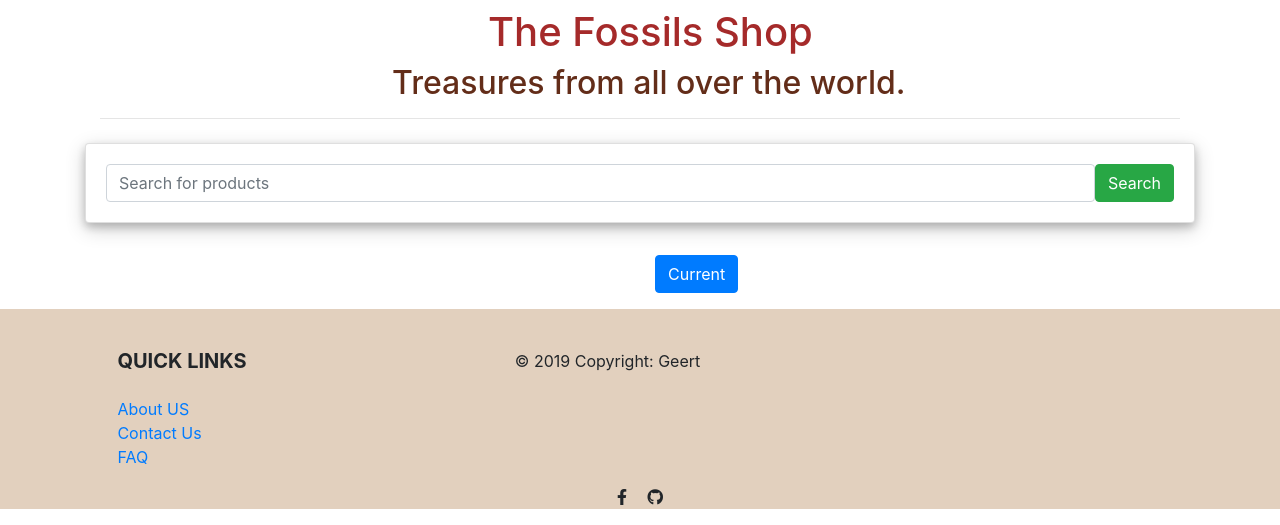
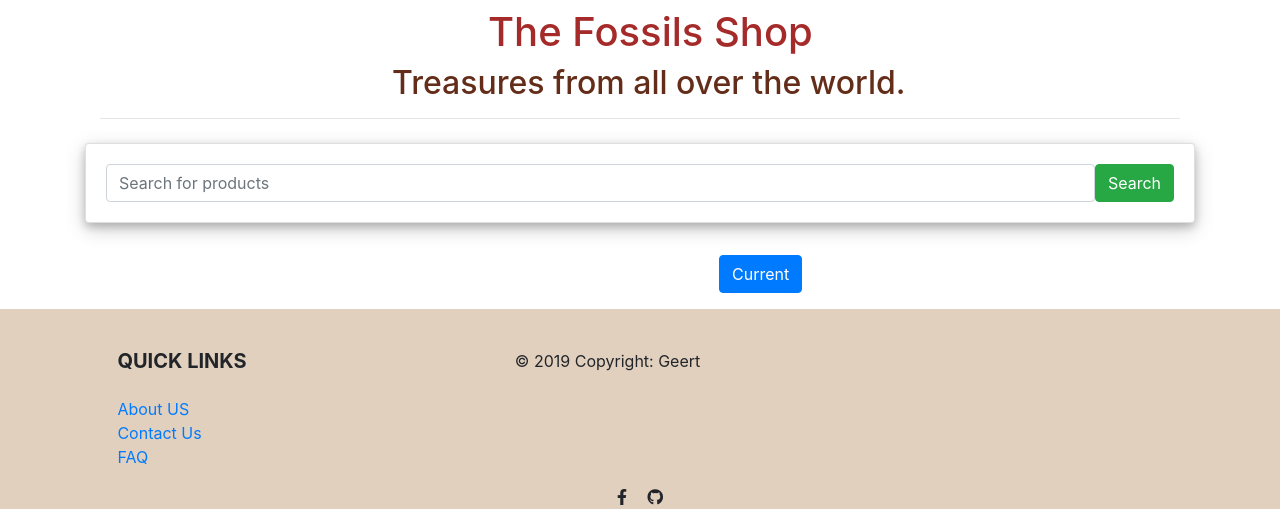
Before and after one commit to codingwithgeert/fossil-website, a Django app: page / in a window 1280 px wide. Shown: the part 1076-1601 px from the top of the page. Run offline with Django 3.2, Linux system fonts and the light colour scheme; data that the repository does not hold is empty; some libraries are stand-ins or nearby versions.

Commit message:
added .paginator class to make the icons fit better

```diff
--- a/static/css/custom.css
+++ b/static/css/custom.css
@@ -5,14 +5,11 @@ body {
 }
 
 .page-link {
-    /* position: relative; */
-    /* display: block; */
-    /* padding: 0.5rem .75rem; */
     margin-left: 57px;
-    /* line-height: 1.25; */
-    /* color: #007bff; */
-    /* background-color: #fff; */
-    /* border: 1px solid #dee2e6; */
+}
+
+.pagination{
+    padding-left: 4rem;
 }
 
 .header-bar {
```
